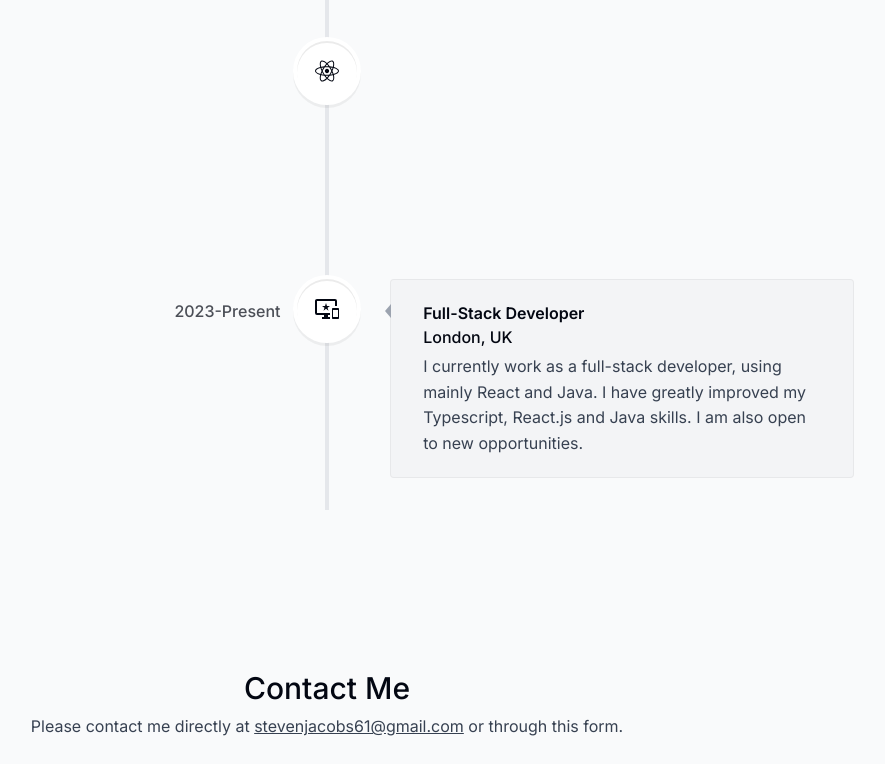
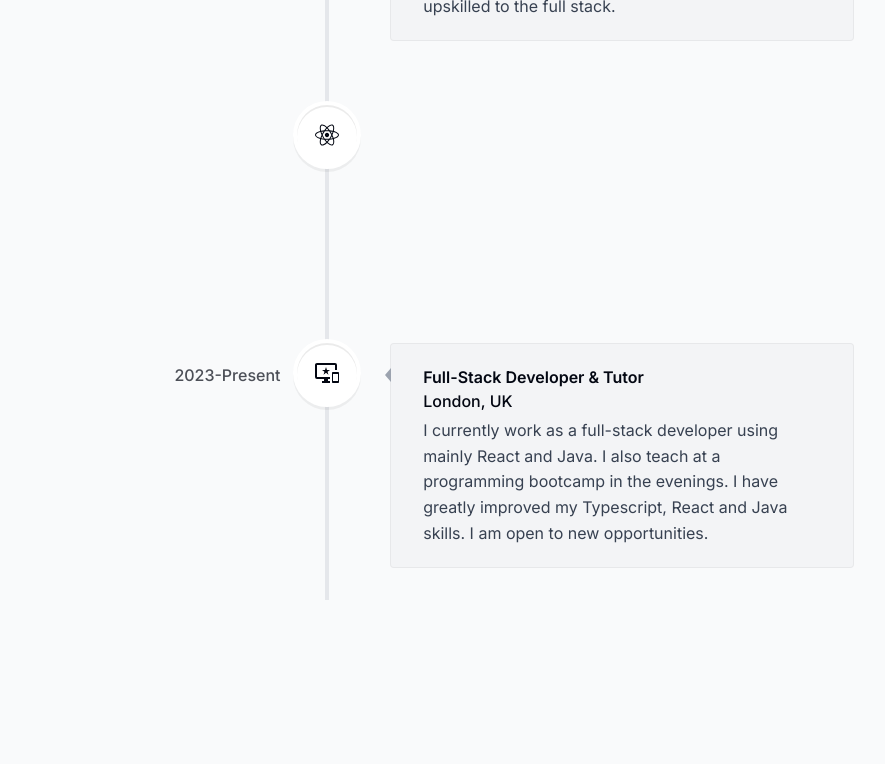
Before and after one commit to StevenJacobs61/portfolio, a Next.js app: page / in a window 1280 px wide. Shown: the part 3463-4227 px from the top of the page, without its empty margins (313-1198 px from the left). Built offline with nearby package versions, Linux system fonts and the light colour scheme; no server answers.

Commit message:
about me

```diff
--- a/components/about.tsx
+++ b/components/about.tsx
@@ -21,7 +21,7 @@ export default function About() {
             After graduating with a degree in{" "}
             <span className="font-medium">Economics{" "}</span>and working in tech investment for several years, I decided to pursue my
             passion for programming. I enrolled in a coding bootcamp and learned{" "}
-            <span className="font-medium">full-stack web development</span>.{" "}
+            <span className="font-medium">full-stack web development</span>.{" "}<br/>
             <span className="italic">My favorite part of programming</span> is the
             problem-solving aspect. I <span className="underline">love</span> the
             feeling of finally figuring out and evolving a solution to a problem. My core stack
@@ -30,7 +30,7 @@ export default function About() {
             React.js, Node.js, Java
             </span>
             . I am also familiar and comfortable with TypeScript, SQL & NoSQL. I am <span className='font-medium'>always</span> looking to
-            learn new technologies. I am currently looking for a{" "}
+            learn new technologies. <br/> I also teach programming as an instructor specialist at a coding bootcamp. I am currently looking for a{" "}
             <span className="font-medium">full-time position</span> as a software
             developer.
         </p>
--- a/lib/data.ts
+++ b/lib/data.ts
@@ -60,10 +60,10 @@ export const experiencesData = [
       icon: React.createElement(FaReact),
     },
     {
-      title: "Full-Stack Developer",
+      title: "Full-Stack Developer & Tutor",
       location: "London, UK",
       description:
-      "I currently work as a full-stack developer, using mainly React and Java. I have greatly improved my Typescript, React.js and Java skills. I am also open to new opportunities.",
+      "I currently work as a full-stack developer using mainly React and Java. I also teach at a programming bootcamp in the evenings. I have greatly improved my Typescript, React and Java skills. I am open to new opportunities.",
       date: "2023-Present",
       icon: React.createElement(MdOutlineImportantDevices),
     },
```
Also changed, not shown: 1 other file (tests, documents, lock files or other folders).
